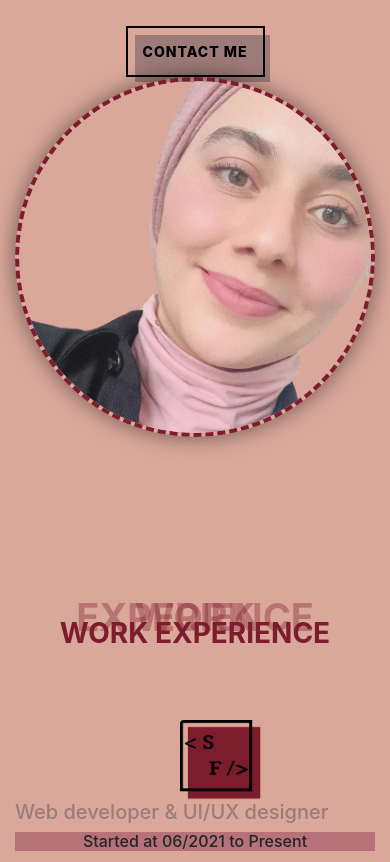
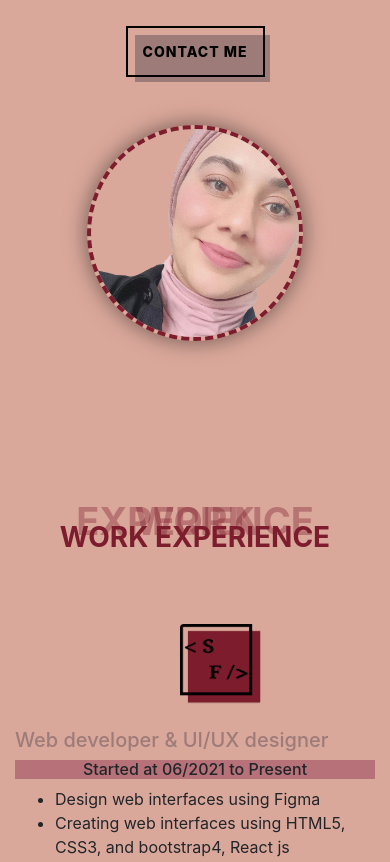
Before and after one commit to syrineferjani/syrineferjani.github.io, a plain HTML site: page index.html in a window 390 px wide. Shown: the part 440-1302 px from the top of the page. Drawn offline with nearby package versions, Linux system fonts and the light colour scheme.

Commit message:
fixed responsive

```diff
--- a/css/style.css
+++ b/css/style.css
@@ -236,3 +236,10 @@ nav.fill ul li a:hover:after {
   height: 80px;
   width: auto;
 }
+
+@media (max-width: 768px) {
+  .me {
+    width: 60%;
+    height: auto;
+  }
+}
--- a/index.html
+++ b/index.html
@@ -76,10 +76,12 @@
               :)
             </p>
             <div class="d-flex justify-content-center">
-              <button class="button-52 mt-4" role="button">Contact me</button>
+              <button class="button-52 mt-4 mb-4" role="button">
+                Contact me
+              </button>
             </div>
           </div>
-          <div class="col-md-4">
+          <div class="col-md-4 mt-4 d-flex justify-content-center">
             <img src="images/me.png" class="img-fluid me" />
           </div>
         </div>
@@ -100,7 +102,7 @@
             <div class="col-2">
               <img src="images/logo.png" class="rounded" />
             </div>
-            <div>
+            <div class="mt-4">
               <h5>Web developer & UI/UX designer</h5>
               <h6>Started at 06/2021 to Present</h6>
               <ul>
@@ -118,7 +120,7 @@
             <div class="col-2">
               <img src="images/rmg.png" height="80" />
             </div>
-            <div>
+            <div class="mt-4">
               <h5>Fullstack developer (MERN stack)</h5>
               <h6>Started at 11/2020 to 08/2021</h6>
               <p class="tasks">My tasks</p>
@@ -156,7 +158,7 @@
             <div class="col-2">
               <img src="images/formevo.png" class="rounded" />
             </div>
-            <div>
+            <div class="mt-4">
               <h5>Fullstack developer (Internship)</h5>
               <h6>Started at 02/2020 to 06/2021</h6>
               <p class="tasks">My tasks</p>
```
